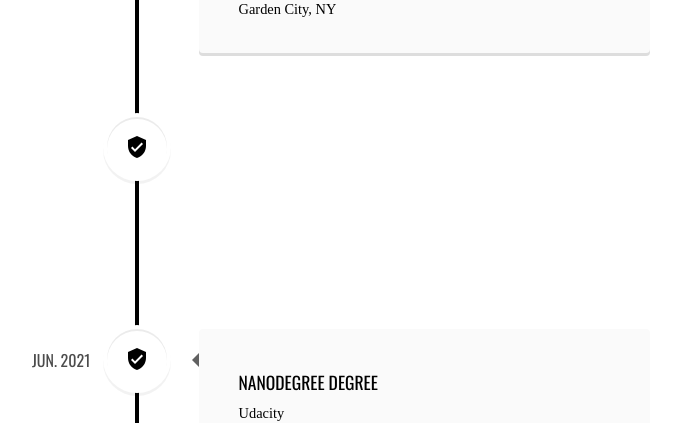
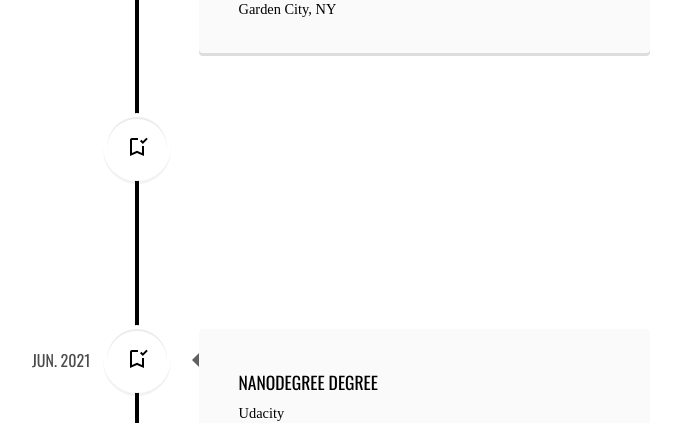
Before and after one commit to sandritaa/milenasatelier, a React (Create React App) app: page / in a window 1280 px wide. Shown: the part 1760-2183 px from the top of the page, without its empty margins (503-1184 px from the left). Built offline with nearby package versions, Linux system fonts and the light colour scheme; a web font is replaced by a local one.

Commit message:
update icon

```diff
--- a/src/data.js
+++ b/src/data.js
@@ -1,6 +1,7 @@
 import WorkIcon from "@material-ui/icons/WorkOutline";
 import UniIcon from "@material-ui/icons/SchoolOutlined";
-import VerifiedUserIcon from "@mui/icons-material/VerifiedUser";
+// import VerifiedUserIcon from "@mui/icons-material/VerifiedUser";
+import BookmarkAddedOutlinedIcon from "@mui/icons-material/BookmarkAddedOutlined";
 
 //experince info
 
@@ -157,7 +158,7 @@ certificateData[0] = {
   Location: "Mountain View, CA",
   Major: "Product Management",
   Date: "Apr. 2023",
-  Icon: <VerifiedUserIcon />,
+  Icon: <BookmarkAddedOutlinedIcon />,
 };
 
 certificateData[1] = {
@@ -167,5 +168,5 @@ certificateData[1] = {
   Location: "Mountain View, CA",
   Major: "Front End Web Development",
   Date: "Jun. 2021",
-  Icon: <VerifiedUserIcon />,
+  Icon: <BookmarkAddedOutlinedIcon />,
 };
```
